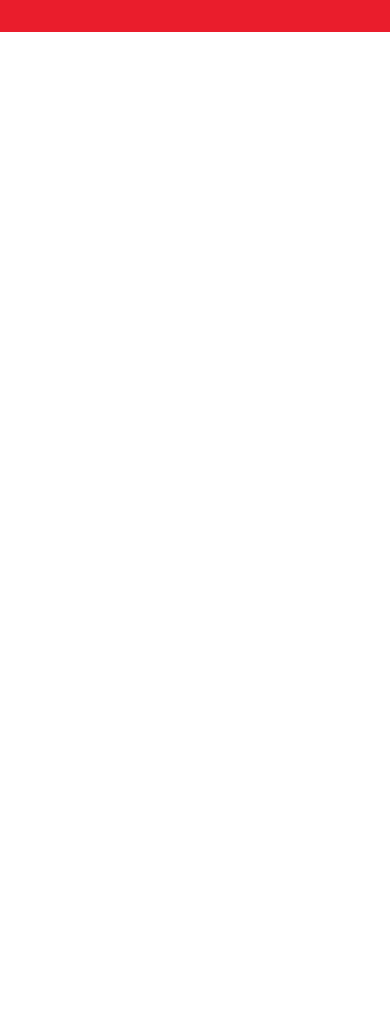
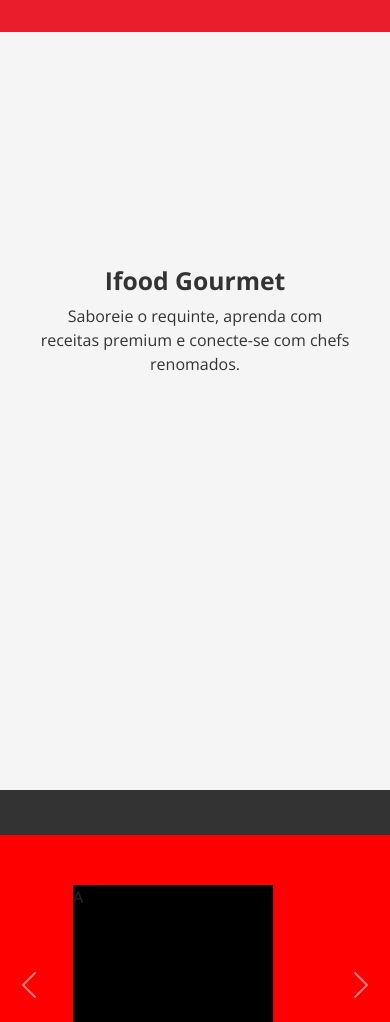
Before and after one commit to artiefellype/ADA_repo, a website: page projeto_final/index.html in a window 390 px wide. Shown: the part 78-1100 px from the top of the page. Before the commit the page ends 844 px from the top, so only its background shows below. Drawn offline with nearby package versions, Linux system fonts and the light colour scheme.

Commit message:
<FEAT>[main,home]: Added general main, added home-section and mock of catalog section

```diff
--- a/projeto_final/index.html
+++ b/projeto_final/index.html
@@ -21,8 +21,8 @@
       </div>
       <div class="items-container">
         <ul>
-          <li><a href="#">Home</a></li>
-          <li><a href="#">About</a></li>
+          <li><a href="#home">Início</a></li>
+          <li><a href="#catalog">Catálogo</a></li>
           <li><a href="#">Services</a></li>
           <li><a href="#">Contact</a></li>
         </ul>
@@ -35,15 +35,94 @@
           <div class="bar"></div>
         </label>
         <nav>
-          <ul>
-            <li><a href="#">Home</a></li>
-            <li><a href="#">About</a></li>
-            <li><a href="#">Services</a></li>
-            <li><a href="#">Contact</a></li>
-          </ul>
+            <ul>
+                <li><a href="#home">Início</a></li>
+                <li><a href="#catalog">Catálogo</a></li>
+                <li><a href="#">Services</a></li>
+                <li><a href="#">Contact</a></li>
+              </ul>
         </nav>
       </div>
     </header>
+
+    <main>
+      A
+      <section id="home" class="home-section">
+        <div class="home-title">
+          <h2>Ifood Gourmet</h2>
+        </div>
+        <div class="home-desc">
+          <p>
+            Saboreie o requinte, aprenda com receitas premium e conecte-se com
+            chefs renomados.
+          </p>
+        </div>
+      </section>
+      <section id="catalog" class="catalog-section">
+        <div
+          id="carouselExampleAutoplaying"
+          class="carousel slide d-md-none"
+          data-bs-ride="carousel"
+        >
+          <div class="carousel-inner">
+            <div class="carousel-item active">
+              <div
+                class="item-card"
+                style="width: 100%; height: 300px; background-color: red"
+              >
+                <div
+                  style="width: 200px; height: 200px; background-color: black"
+                >
+                  A
+                </div>
+              </div>
+            </div>
+            <div class="carousel-item">
+              <div
+                class="item-card"
+                style="width: 100%; height: 300px; background-color: red"
+              >
+                <div
+                  style="width: 200px; height: 200px; background-color: black"
+                >
+                  B
+                </div>
+              </div>
+            </div>
+            <div class="carousel-item">
+              <div
+                class="item-card"
+                style="width: 100%; height: 300px; background-color: red"
+              >
+                <div
+                  style="width: 200px; height: 200px; background-color: black"
+                >
+                  C
+                </div>
+              </div>
+            </div>
+          </div>
+          <button
+            class="carousel-control-prev"
+            type="button"
+            data-bs-target="#carouselExampleAutoplaying"
+            data-bs-slide="prev"
+          >
+            <span class="carousel-control-prev-icon" aria-hidden="true"></span>
+            <span class="visually-hidden">Previous</span>
+          </button>
+          <button
+            class="carousel-control-next"
+            type="button"
+            data-bs-target="#carouselExampleAutoplaying"
+            data-bs-slide="next"
+          >
+            <span class="carousel-control-next-icon" aria-hidden="true"></span>
+            <span class="visually-hidden">Next</span>
+          </button>
+        </div>
+      </section>
+    </main>
 
     <script src="https://code.jquery.com/jquery-3.6.0.min.js"></script>
     <script src="https://cdn.jsdelivr.net/npm/bootstrap@5.3.0/dist/js/bootstrap.bundle.min.js"></script>
--- a/projeto_final/style.css
+++ b/projeto_final/style.css
@@ -11,6 +11,7 @@
   padding: 0;
   box-sizing: border-box;
   font-family: "Open Sans";
+  scroll-behavior: smooth;
 }
 
 body {
@@ -34,6 +35,7 @@
   justify-content: space-between;
   padding: 35px;
   position: fixed;
+  z-index: 10;
 }
 
 header .logo-container {
@@ -158,3 +160,66 @@
   }
 }
 /* END DESK HEADER */
+
+/* MAIN*/
+main {
+    width: 100%;
+    min-height: 100vh;
+    background-color: var(--dark-color);
+}
+
+/* HOME*/
+
+.home-section {
+    background-color: var(--light-color);
+    display: flex;
+    flex-direction: column;
+    justify-content: flex-start;
+    align-items: center;
+    padding-top: 20rem;
+    height: 100vh;
+}
+
+.home-title {
+    width: 100%;
+    display: flex;
+    justify-content: center;
+}
+
+.home-title h2{
+    font-weight: 700;
+    color: var(--dark-color);
+}
+
+.home-desc {
+    width: 80%;
+    display: flex;
+    justify-content: center;
+}
+
+.home-desc p{
+    font-weight: 300;
+    color: var(--dark-color);
+    text-align: center;
+}
+
+
+
+
+
+/* END HOME*/
+
+/* CATALOG */
+.catalog-section {
+    padding-top: 45px;
+    height: 100vh;
+}
+
+.item-card {
+    display: flex;
+    justify-content: center;
+    align-items: center;
+}
+/* END CATALOG */
+
+/* END MAIN*/
```
